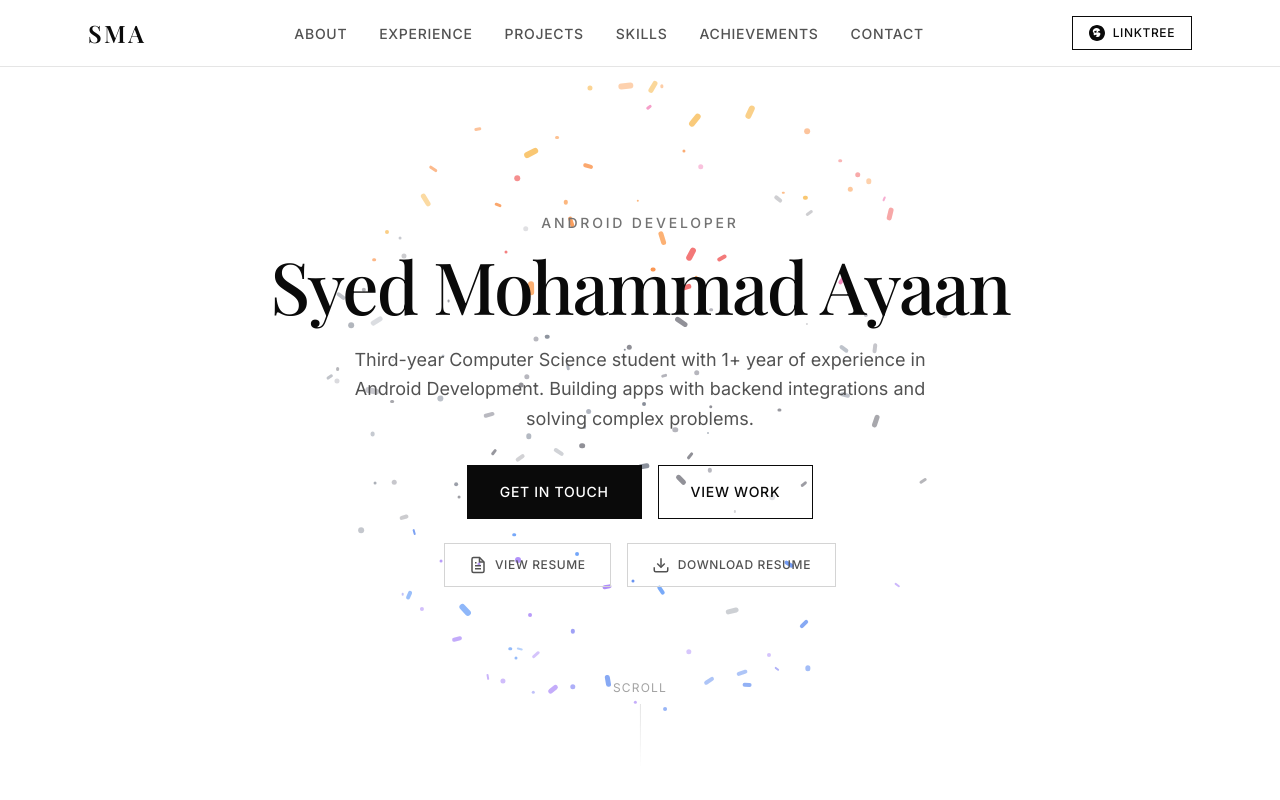
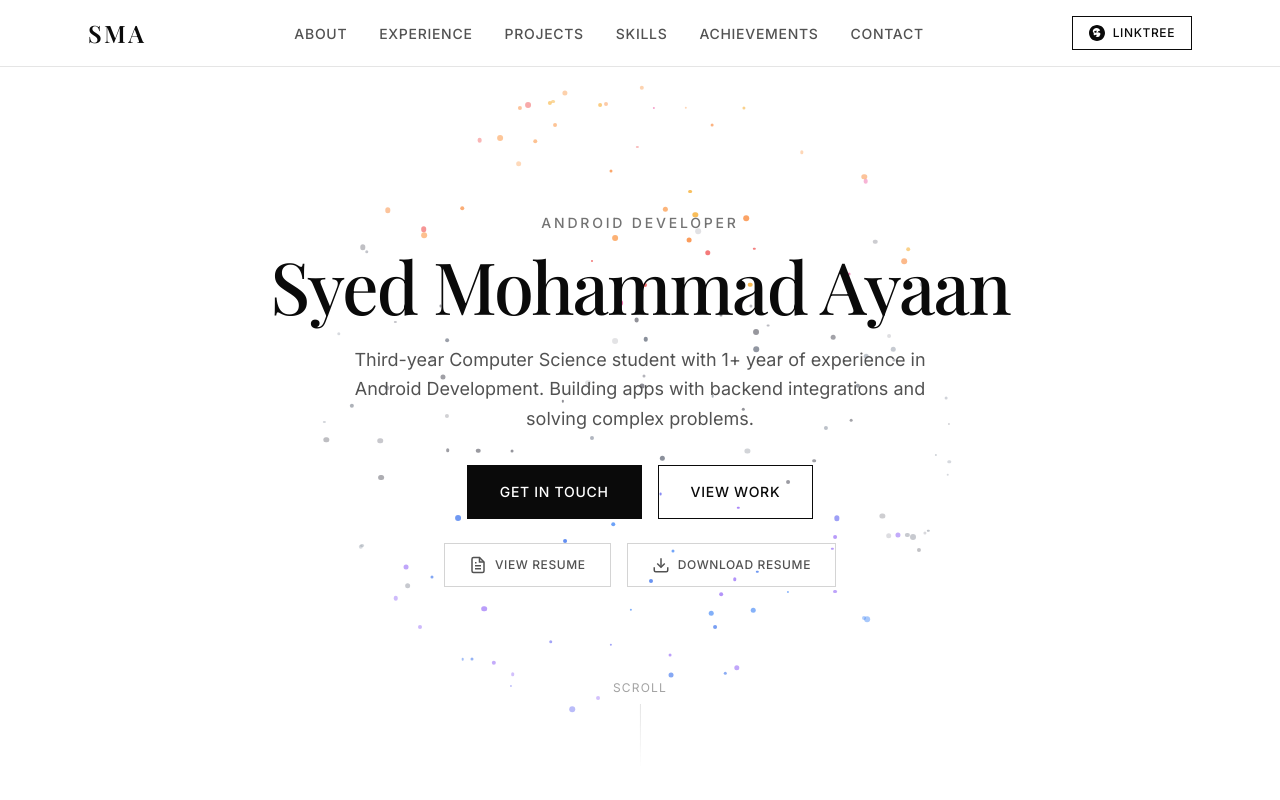
Before and after one commit to ayaxan7/portfolio, a Next.js app: page / in a window 1280 px wide. Shown: the top 800 px of the page. Built offline with nearby package versions, Linux system fonts and the light colour scheme; a web font is replaced by a local one.

Commit message:
fix: use only dots for globe particles, remove dashes

```diff
--- a/src/components/HeroBackground.tsx
+++ b/src/components/HeroBackground.tsx
@@ -10,8 +10,6 @@ interface Particle {
   phi: number; // vertical angle (0 to π)
   size: number;
   color: string;
-  type: 'dot' | 'dash';
-  rotation: number;
   speed: number; // rotation speed multiplier
 }
 
@@ -68,8 +66,6 @@ export default function HeroBackground() {
         phi,
         size: Math.random() * 4 + 2,
         color: getColorForPhi(phi),
-        type: Math.random() > 0.5 ? 'dot' : 'dash',
-        rotation: Math.random() * 360,
         speed: 0.3 + Math.random() * 0.4,
       });
     }
@@ -190,7 +186,6 @@ function GlobeParticle({
       animate={{ opacity: depthOpacity }}
       transition={{ duration: 0.3 }}
     >
-      {particle.type === 'dot' ? (
       <div
         className="rounded-full"
         style={{
@@ -199,17 +194,6 @@ function GlobeParticle({
           backgroundColor: particle.color,
         }}
       />
-      ) : (
-        <div
-          className="rounded-full"
-          style={{
-            width: particle.size * 2.5,
-            height: particle.size,
-            backgroundColor: particle.color,
-            transform: `rotate(${particle.rotation}deg)`,
-          }}
-        />
-      )}
     </motion.div>
   );
 }
```
Lines whose indentation alone changed are shown as unchanged.
